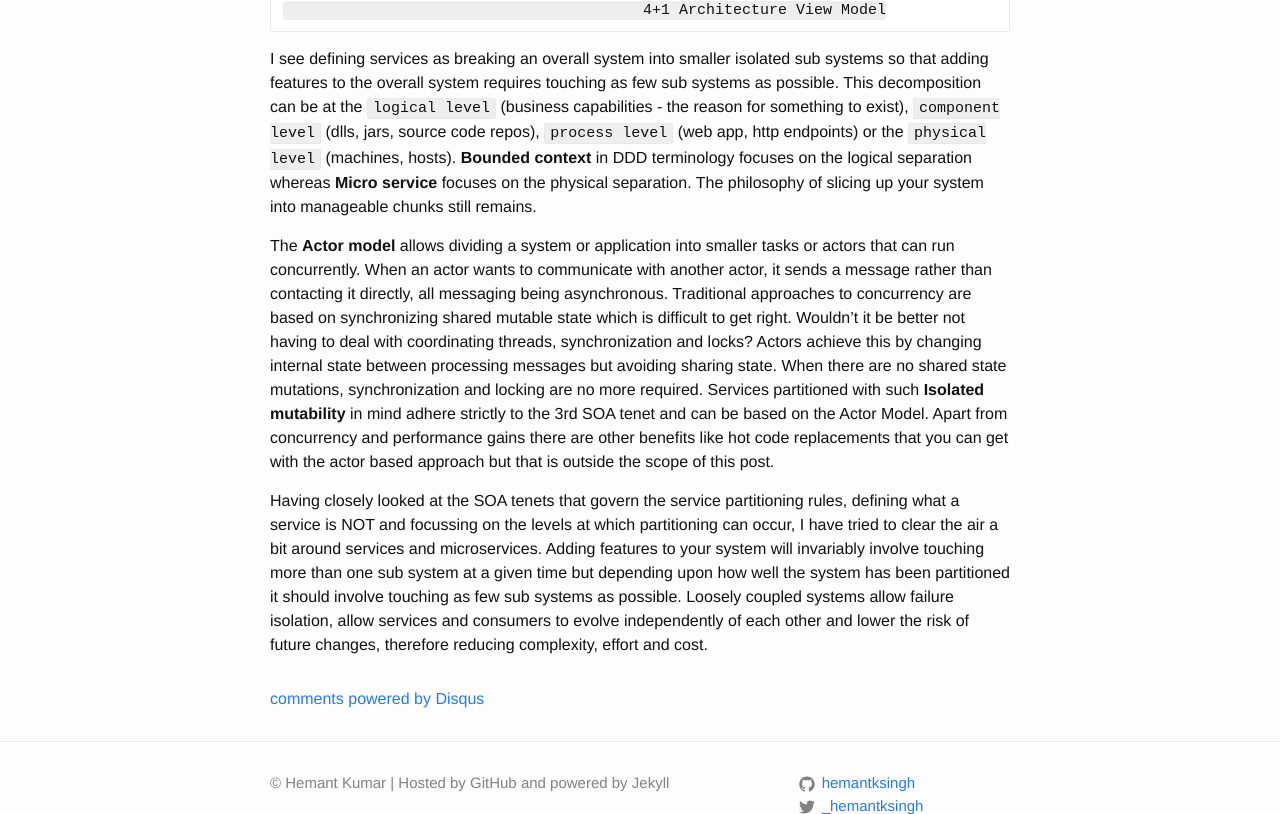
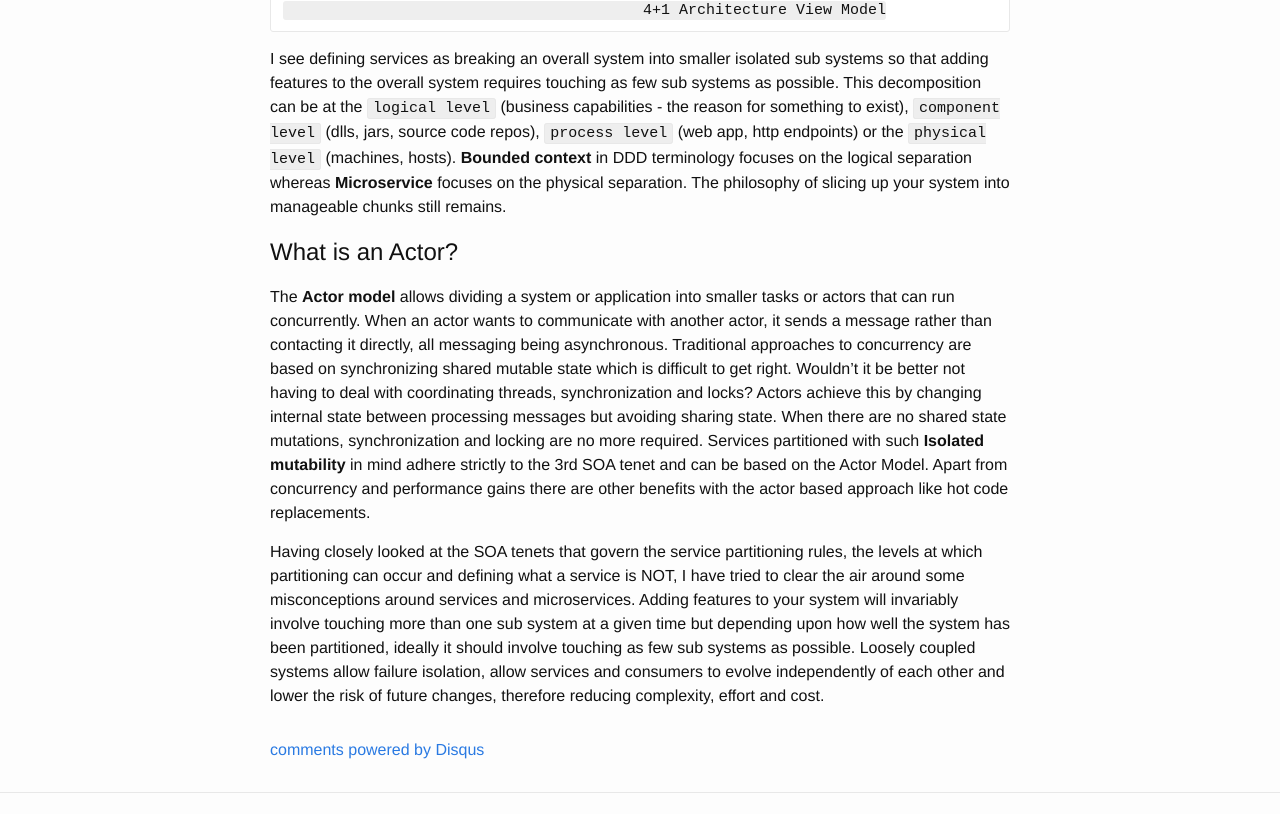
Before and after one commit to hemantksingh/hemantksingh.github.io, a Jekyll site: the page built from _posts/2015-06-23-services-microservices-bounded-context.markdown, in a window 1280 px wide and 900 px high, scrolled down 1857 px, cut to the strip 86-900 px from the top of the window. Built offline with Jekyll 4.4.1, drawn with Linux system fonts in a browser that asks for light colours; comment, search, counter and statistics services are not loaded.

Commit message:
Update microservices conclusion.

```diff
--- a/_posts/2015-06-23-services-microservices-bounded-context.markdown
+++ b/_posts/2015-06-23-services-microservices-bounded-context.markdown
@@ -44,8 +44,9 @@
 						4+1 Architecture View Model
 
 
-I see defining services as breaking an overall system into smaller isolated sub systems so that adding features to the overall system requires touching as few sub systems as possible. This decomposition can be at the `logical level` (business capabilities - the reason for something to exist), `component level` (dlls, jars, source code repos), `process level` (web app, http endpoints) or the `physical level` (machines, hosts). **Bounded context** in DDD terminology focuses on the logical separation whereas **Micro service** focuses on the physical separation. The philosophy of slicing up your system into manageable chunks still remains.
+I see defining services as breaking an overall system into smaller isolated sub systems so that adding features to the overall system requires touching as few sub systems as possible. This decomposition can be at the `logical level` (business capabilities - the reason for something to exist), `component level` (dlls, jars, source code repos), `process level` (web app, http endpoints) or the `physical level` (machines, hosts). **Bounded context** in DDD terminology focuses on the logical separation whereas **Microservice** focuses on the physical separation. The philosophy of slicing up your system into manageable chunks still remains.
 
-The **Actor model** allows dividing a system or application into smaller tasks or actors that can run concurrently. When an actor wants to communicate with another actor, it sends a message rather than contacting it directly, all messaging being asynchronous. Traditional approaches to concurrency are based on synchronizing shared mutable state which is difficult to get right. Wouldn't it be better not having to deal with coordinating threads, synchronization and locks? Actors achieve this by changing internal state between processing messages but avoiding sharing state. When there are no shared state mutations, synchronization and locking are no more required. Services partitioned with such **Isolated mutability** in mind adhere strictly to the 3rd SOA tenet and can be based on the Actor Model. Apart from concurrency and performance gains there are other benefits like hot code replacements that you can get with the actor based approach but that is outside the scope of this post.
+# What is an Actor?
+The **Actor model** allows dividing a system or application into smaller tasks or actors that can run concurrently. When an actor wants to communicate with another actor, it sends a message rather than contacting it directly, all messaging being asynchronous. Traditional approaches to concurrency are based on synchronizing shared mutable state which is difficult to get right. Wouldn't it be better not having to deal with coordinating threads, synchronization and locks? Actors achieve this by changing internal state between processing messages but avoiding sharing state. When there are no shared state mutations, synchronization and locking are no more required. Services partitioned with such **Isolated mutability** in mind adhere strictly to the 3rd SOA tenet and can be based on the Actor Model. Apart from concurrency and performance gains there are other benefits with the actor based approach like hot code replacements.
 
-Having closely looked at the SOA tenets that govern the service partitioning rules, defining what a service is NOT and focussing on the levels at which partitioning can occur, I have tried to clear the air a bit around services and microservices. Adding features to your system will invariably involve touching more than one sub system at a given time but depending upon how well the system has been partitioned it should involve touching as few sub systems as possible. Loosely coupled systems allow failure isolation, allow services and consumers to evolve independently of each other and lower the risk of future changes, therefore reducing complexity, effort and cost.
+Having closely looked at the SOA tenets that govern the service partitioning rules, the levels at which partitioning can occur and defining what a service is NOT, I have tried to clear the air around some misconceptions around services and microservices. Adding features to your system will invariably involve touching more than one sub system at a given time but depending upon how well the system has been partitioned, ideally it should involve touching as few sub systems as possible. Loosely coupled systems allow failure isolation, allow services and consumers to evolve independently of each other and lower the risk of future changes, therefore reducing complexity, effort and cost.
```
